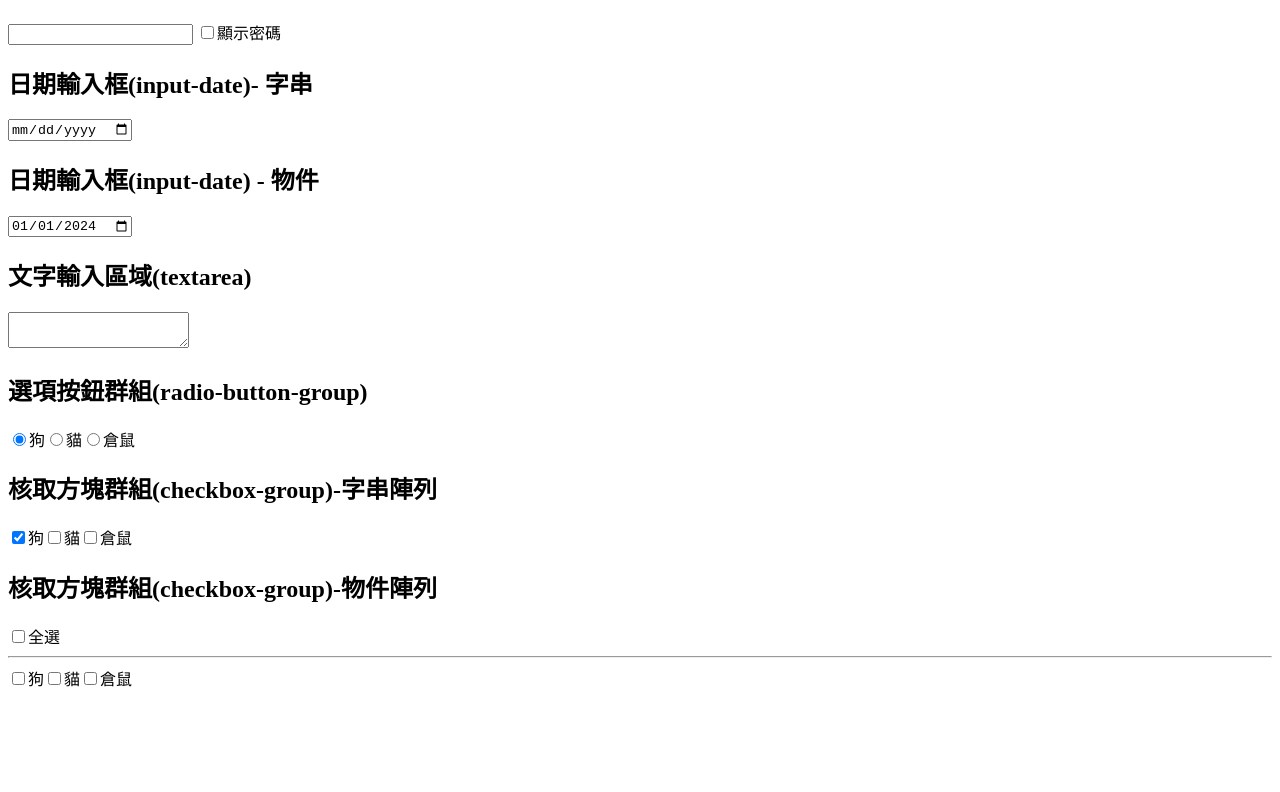
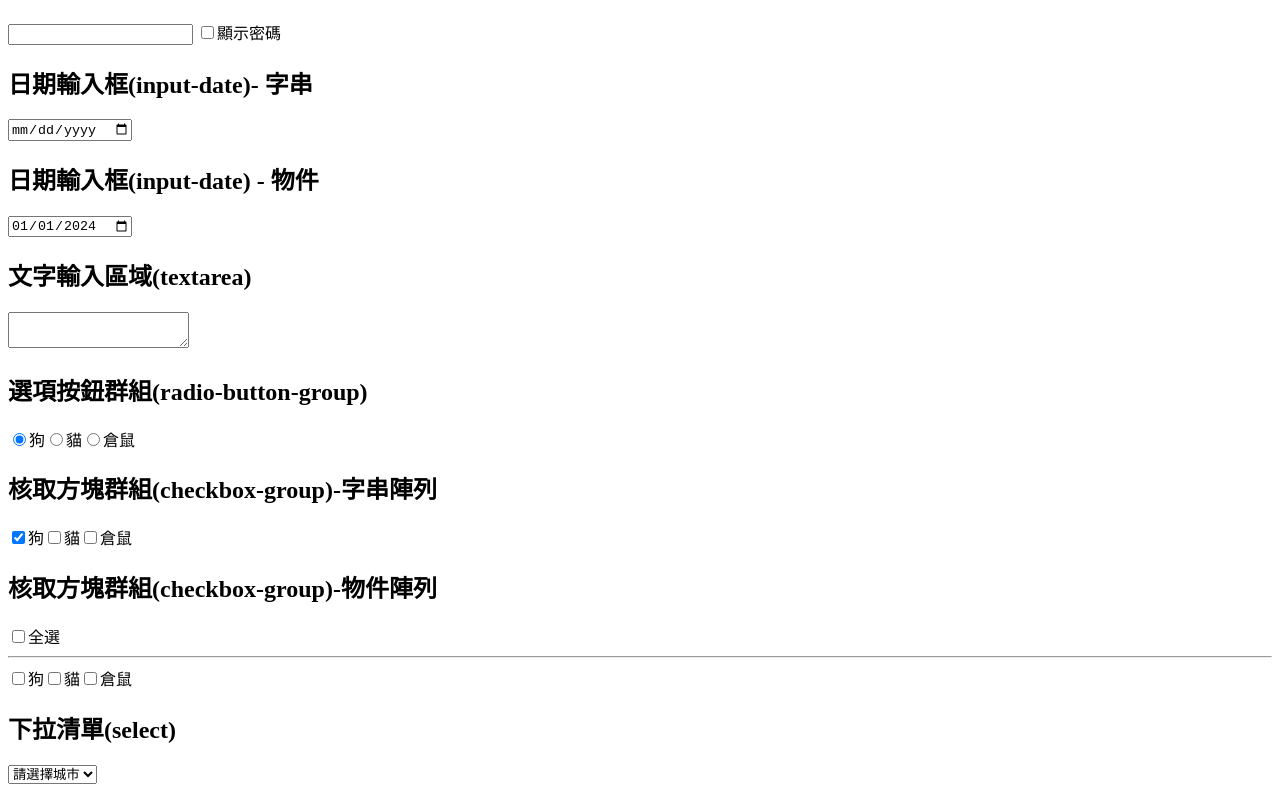
Before and after one commit to XiaoYun3893z/next-base, a Next.js app: page /cs-0424/controlled-form in a window 1280 px wide. Shown: the part 220-1012 px from the top of the page. Before the commit the page ends 918 px from the top, so only its background shows below. Built offline with nearby package versions, Linux system fonts and the light colour scheme.

Commit message:
可控表單元件-下拉選單

```diff
--- a/pages/cs-0424/controlled-form.js
+++ b/pages/cs-0424/controlled-form.js
@@ -78,6 +78,19 @@ export default function ControlledForm() {
 
     setMyPets(nextMyPets)
   }
+
+  // select
+  const cityOptions = [
+    '台北市',
+    '新北市',
+    '桃園市',
+    '台中市',
+    '台南市',
+    '高雄市',
+  ]
+
+  // 初始值為空白字串代表沒有選擇任何值
+  const [city, setCity] = useState('')
 
   return (
     <>
@@ -193,7 +206,7 @@ export default function ControlledForm() {
             type="checkbox"
             // 為了要連動所有的項目勾選(或取消勾選)要設定這個值
             // 全選不需要額外的react狀態，它的狀態是所有checkbox被選中計算出的狀態
-            // every會檢查回調測試函式中每一個成員都符合條件時，才會回傳true
+            // every會測試一個陣列中的每一個成員都能通過提供函式的測試時，才會回傳true
             checked={myPets.every((v) => v.checked)}
             onChange={handleToggleCheckAll}
           />
@@ -215,6 +228,26 @@ export default function ControlledForm() {
           )
         })}
       </div>
+      <div title="select">
+        <h2>下拉清單(select)</h2>
+        <select
+          // 在react的JSX語法中為了使用方便，有對select作了修改讓它可以用value屬性(類似textarea)
+          value={city}
+          onChange={(e) => {
+            setCity(e.target.value)
+          }}
+        >
+          {/* 為了要對應city狀態的初始值為空白字串，要加入這個選項值 */}
+          <option value="">請選擇城市</option>
+          {cityOptions.map((v, i) => {
+            return (
+              <option key={i} value={v}>
+                {v}
+              </option>
+            )
+          })}
+        </select>
+      </div>
     </>
   )
 }
```
